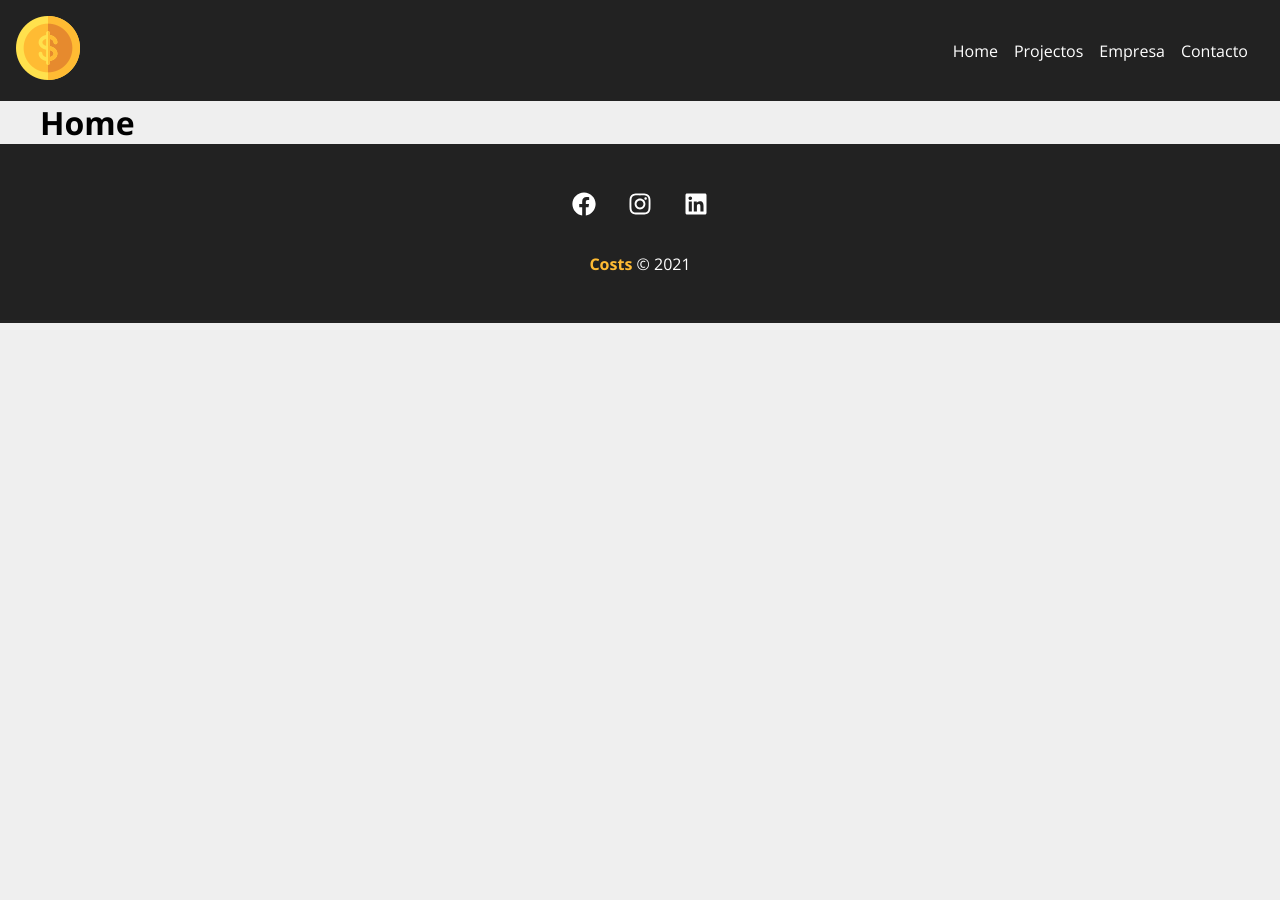
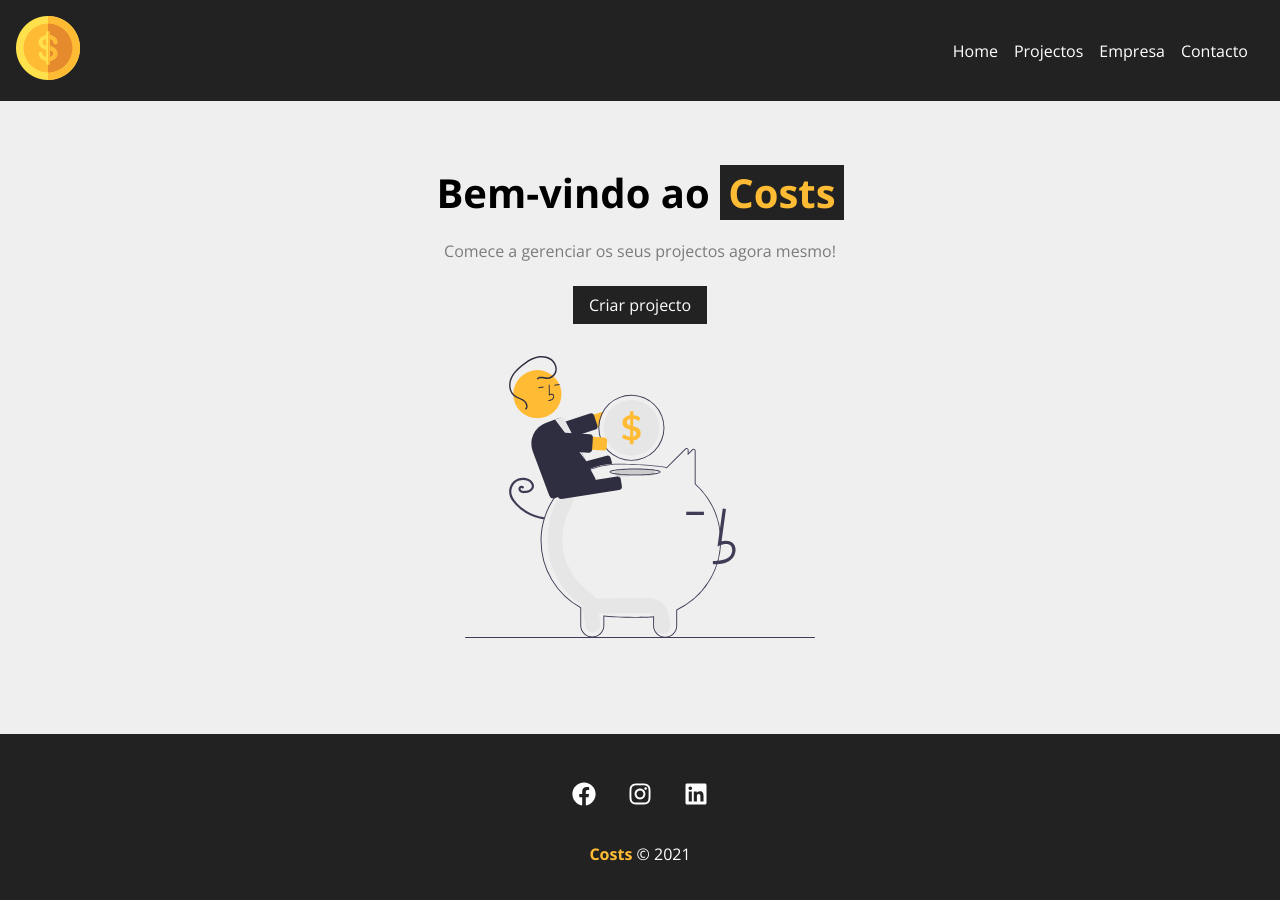
Before and after one commit to ariclenespedro/gestao_projectos_react, a React (Create React App) app: page / in a window 1280 px wide. Shown: the top 900 px of the page. Before the commit the page ends 800 px from the top, so only its background shows below. Built offline with nearby package versions, Linux system fonts and the light colour scheme.

Commit message:
Criando a Home

```diff
--- /dev/null
+++ b/src/components/layouts/Link.module.css
@@ -0,0 +1,11 @@
+.btn {
+    background-color: #222;
+    color: #fff;
+    padding: 0.5em 1em;
+    text-decoration: none;
+    transition: 0.5s;
+  }
+
+  .btn:hover {
+    color: #ffbb33;
+  }
--- /dev/null
+++ b/src/components/layouts/LinkButton.js
@@ -0,0 +1,13 @@
+import styles from "./Link.module.css";
+import { Link } from "react-router-dom";
+
+function LinkButton(props) {
+	return (
+		<Link className={styles.btn} to={props.to}>
+			{props.text}
+		</Link>
+	)
+
+}
+
+export default LinkButton;
--- a/src/components/pages/Home.js
+++ b/src/components/pages/Home.js
@@ -1,10 +1,16 @@
+import styles from "./Home.module.css";
+import savings from "../../img/savings.svg";
+import LinkButton from "../layouts/LinkButton";
+
 function Home() {
-    return(
-        <>
-            <h1>Home</h1>
-
-        </>
-    )
+  return (
+    <selection className={styles.home_container}>
+      <h1>Bem-vindo ao <span>Costs</span></h1>
+      <p>Comece a gerenciar os seus projectos agora mesmo!</p>
+      <LinkButton to="/newproject" text="Criar projecto" />
+      <img src={savings} alt="Costs" srcset="" />
+    </selection>
+  )
 
 }
 
--- a/src/components/pages/Home.module.css
+++ b/src/components/pages/Home.module.css
@@ -0,0 +1,29 @@
+.home_container {
+    width: 100%;
+    display: flex;
+    flex-direction: column;
+    align-items: center;
+    justify-content: center;
+    padding: 4em;
+  }
+
+  .home_container h1 {
+    font-size: 2.5em;
+    margin-bottom: 0.5em;
+  }
+
+  .home_container h1 span {
+    color: #ffbb33;
+    padding: 0 0.2em;
+    background-color: #222;
+  }
+
+  .home_container p {
+    margin-bottom: 1.5em;
+    color: #7b7b7b;
+  }
+
+  .home_container img {
+    width: 350px;
+    margin: 2em 0;
+  }
```
